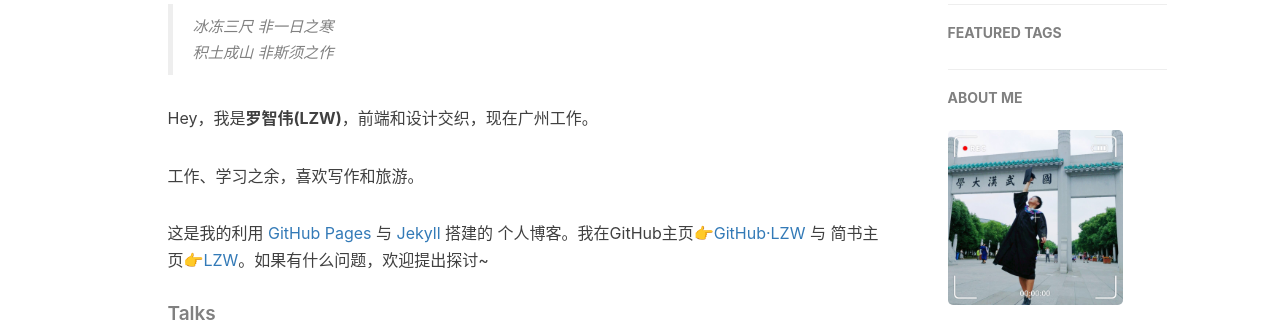
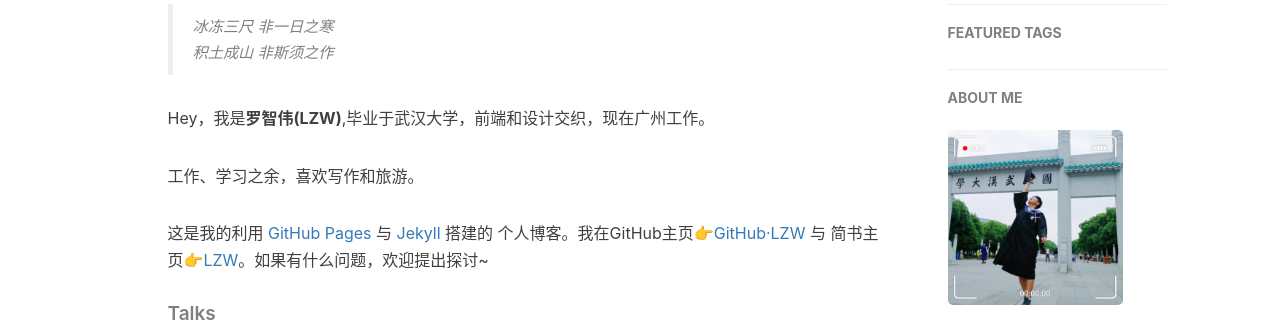
Before and after one commit to Lzw08/Lzw08.github.io, a Jekyll site: the page built from about.html, in a window 1280 px wide. Shown: the part 454-776 px from the top of the page. Built offline with Jekyll 4.4.1, drawn with Linux system fonts in a browser that asks for light colours; nearby versions of some CDN libraries; comment, search, counter and statistics services are not loaded.

Commit message:
Update about.html

```diff
--- a/about.html
+++ b/about.html
@@ -18,7 +18,7 @@ header-img: "img/post-bg-rwd.jpg"
     <blockquote><p>冰冻三尺 非一日之寒<br>
     积土成山 非斯须之作</p></blockquote>
 
-    <p>Hey，我是<strong>罗智伟(LZW)</strong>，前端和设计交织，现在广州工作。</p>
+    <p>Hey，我是<strong>罗智伟(LZW)</strong>,毕业于武汉大学，前端和设计交织，现在广州工作。</p>
 
     <p>工作、学习之余，喜欢写作和旅游。</p>
 
```
